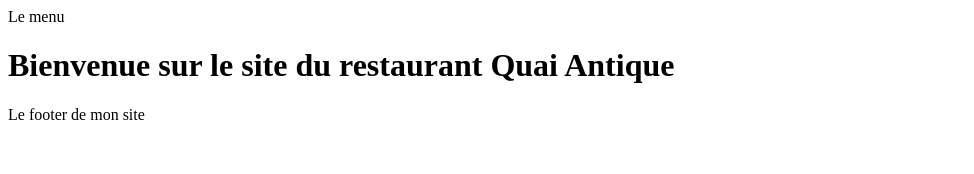
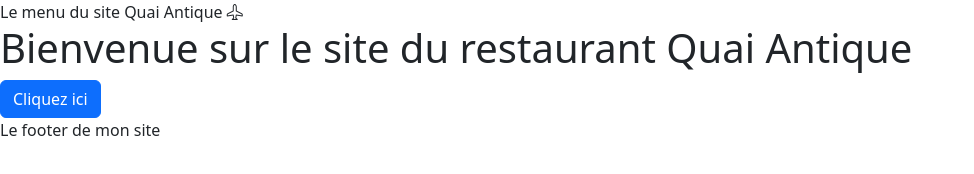
Before and after one commit to mohamedDVP/QuaiAntiqueRestaurantFront, a website with bundled scripts: page index.html in a window 1280 px wide. Shown: the whole page, without its empty margins (0-974 px from the left). Built offline with nearby package versions, Linux system fonts and the light colour scheme; files whose address does not match are found by name.

Commit message:
install bootstrap

```diff
--- a/index.html
+++ b/index.html
@@ -3,11 +3,13 @@
 <head>
     <meta charset="UTF-8">
     <meta name="viewport" content="width=device-width, initial-scale=1.0">
+    <link rel="stylesheet" href="node_modules/bootstrap/dist/css/bootstrap.min.css"/>
+    <link rel="stylesheet" href="node_modules/bootstrap-icons/font/bootstrap-icons.css"/>
     <title>Document</title>
 </head>
 <body>
     <header>
-        Le menu
+        Le menu du site Quai Antique <i class="bi bi-airplane"></i>
     </header>
     <main id="main-page">
         <!--Le contenu de la page sera injecté ici-->
@@ -16,5 +18,6 @@
         Le footer de mon site
     </footer>
     <script type="module" src="./Router/router.js"></script>
+    <script src="node_modules/bootstrap/dist/js/bootstrap.bundle.min.js"></script>
 </body>
 </html>
--- /dev/null
+++ b/package.json
@@ -0,0 +1,6 @@
+{
+  "dependencies": {
+    "bootstrap": "^5.3.3",
+    "bootstrap-icons": "^1.11.3"
+  }
+}
--- a/pages/home.html
+++ b/pages/home.html
@@ -1 +1,2 @@
 <h1>Bienvenue sur le site du restaurant Quai Antique</h1>
+<button class="btn btn-primary">Cliquez ici</button>
```
Also changed, not shown: 2 other files.
